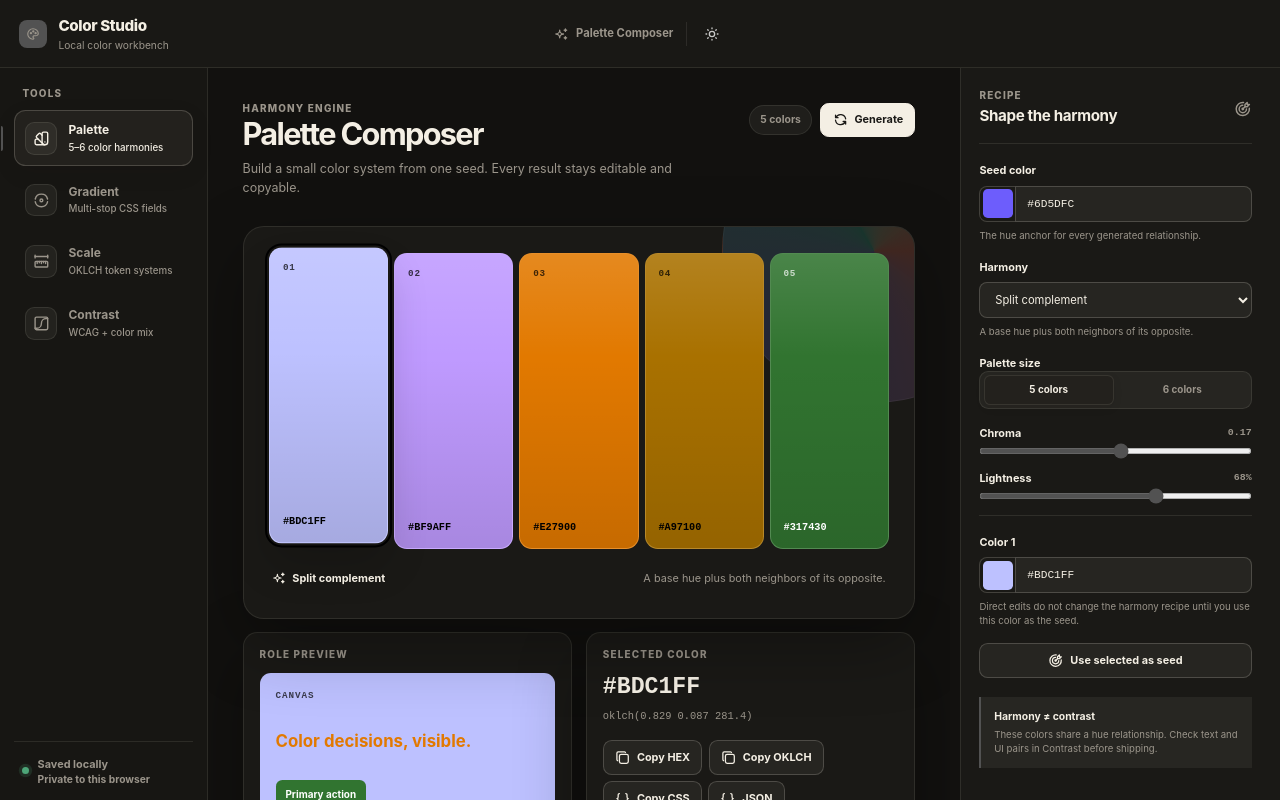
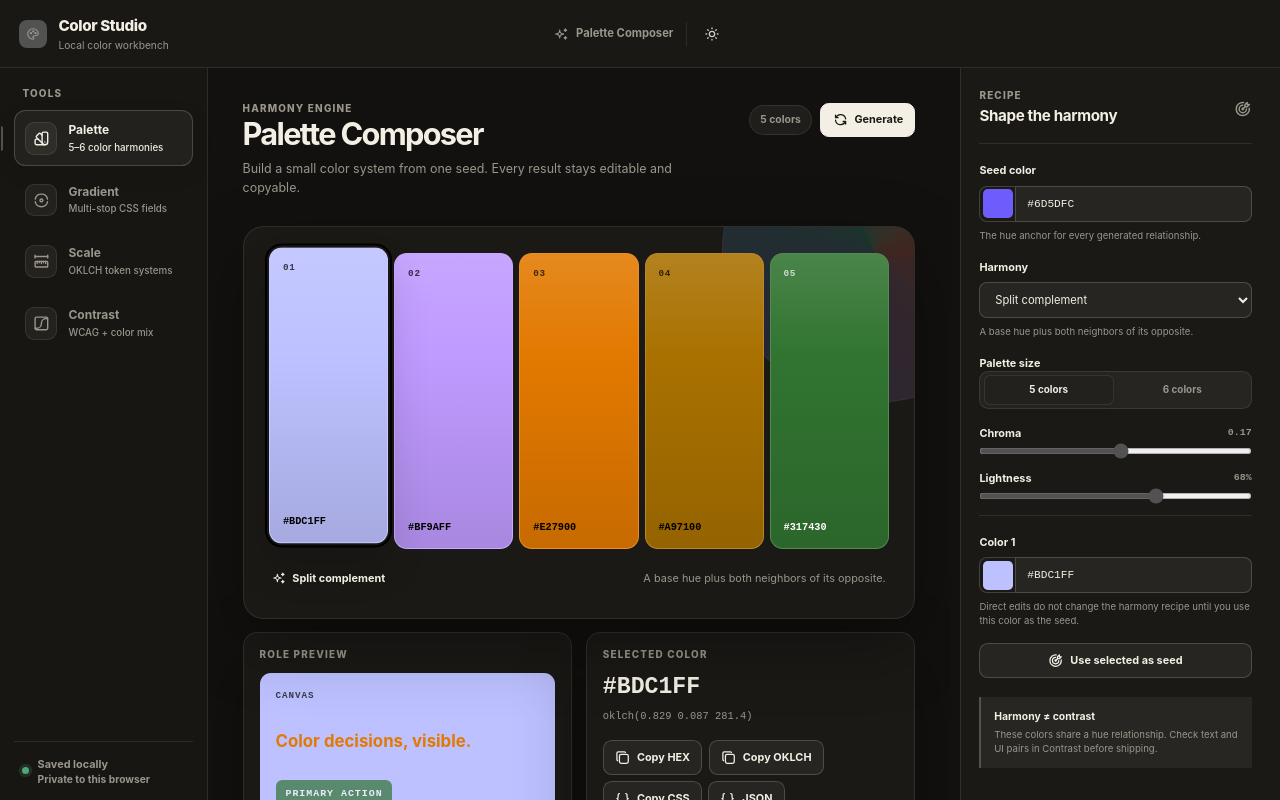
Before and after one commit to gvastethecreator/color-studio, a React (Vite) app: page / in a window 1280 px wide. Built offline with nearby package versions, Linux system fonts and the light colour scheme.

Commit message:
fix: make dummy preview controls inert
Ticket 22. Role preview and contrast sample controls leave the tab order and stay visual only.

```diff
--- a/src/components/studio/ContrastTool.tsx
+++ b/src/components/studio/ContrastTool.tsx
@@ -78,12 +78,13 @@ export function ContrastTool({
               This paragraph uses the exact foreground and background pair selected in the
               inspector.
             </p>
-            <button
-              type="button"
+            <span
+              className="contrast-preview-control"
+              aria-hidden="true"
               style={{ borderColor: contrast.foreground, color: contrast.foreground }}
             >
               Interface control
-            </button>
+            </span>
           </article>
 
           <article className="contrast-score-card">
--- a/src/components/studio/PaletteComposer.tsx
+++ b/src/components/studio/PaletteComposer.tsx
@@ -133,15 +133,16 @@ export function PaletteComposer({
             >
               <span>Canvas</span>
               <strong style={{ color: state.colors[2] }}>Color decisions, visible.</strong>
-              <button
-                type="button"
+              <span
+                className="role-preview-action"
+                aria-hidden="true"
                 style={{
                   backgroundColor: state.colors[state.colors.length - 1],
                   color: getReadableTextColor(state.colors[state.colors.length - 1] ?? '#000000'),
                 }}
               >
                 Primary action
-              </button>
+              </span>
             </div>
             <p className="studio-caption">
               Preview maps colors to roles; verify final pairs in Contrast.
--- a/src/styles/globals.css
+++ b/src/styles/globals.css
@@ -1151,7 +1151,8 @@ textarea {
   line-height: 1.1;
 }
 
-.role-preview-surface button {
+.role-preview-surface .role-preview-action {
+  display: inline-flex;
   width: max-content;
   border: 0;
   border-radius: 0.4rem;
@@ -1627,7 +1628,8 @@ textarea {
   opacity: 0.78;
 }
 
-.contrast-preview-card button {
+.contrast-preview-card .contrast-preview-control {
+  display: inline-flex;
   width: max-content;
   margin-top: 1.5rem;
   border: 1px solid;
```
